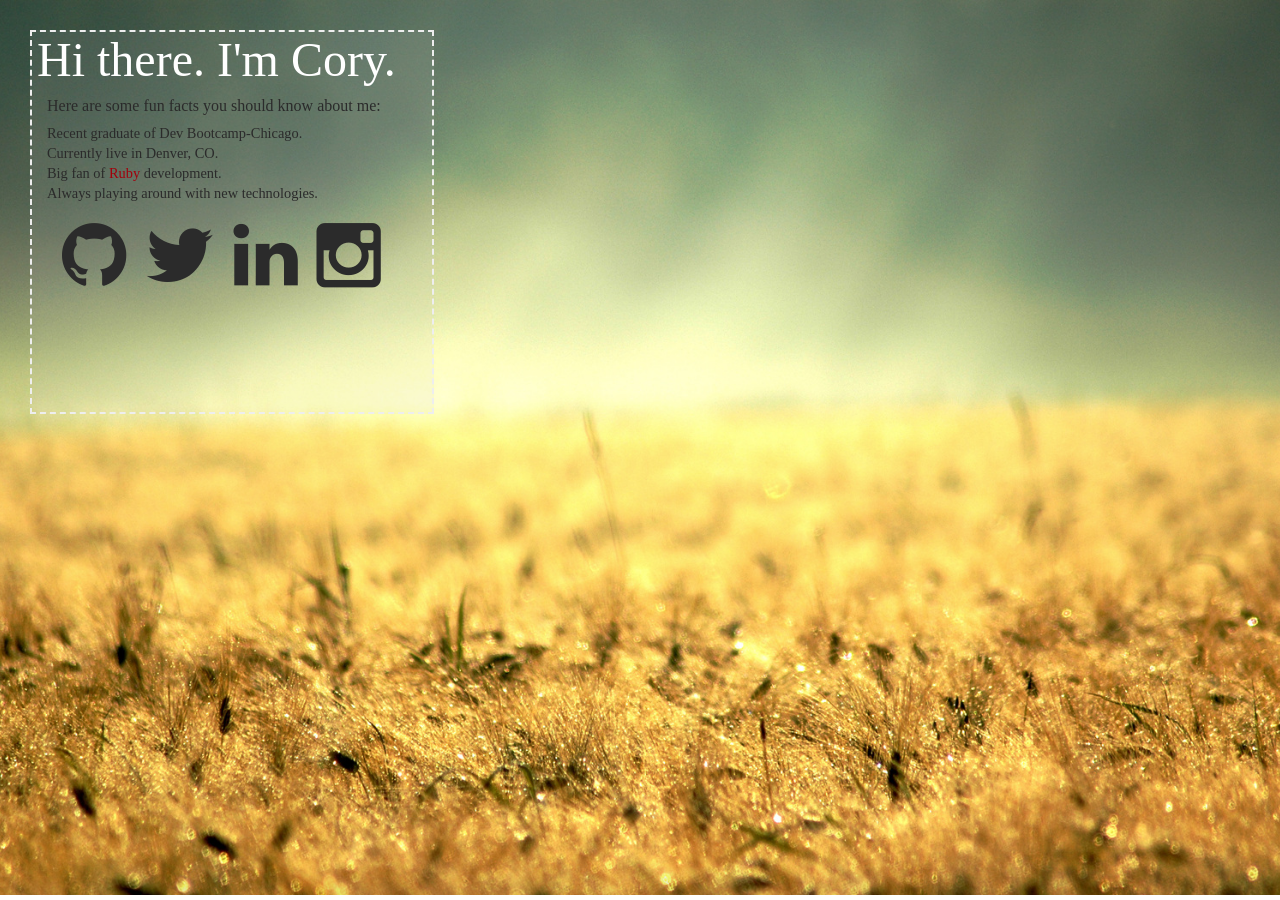
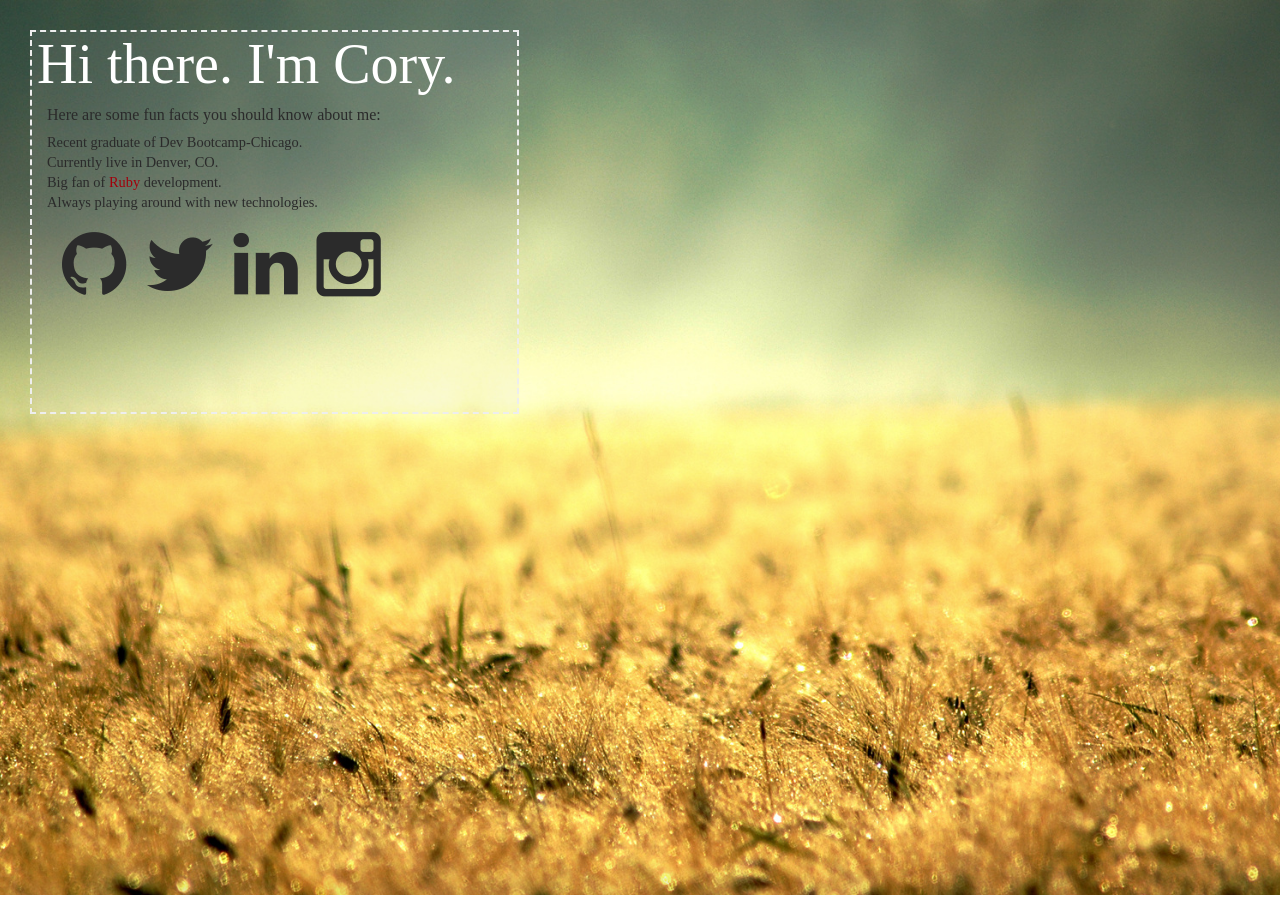
Before and after one commit to corywest/corywest.github.io, a Jekyll site: the page index.html, which Jekyll copies as it is, in a window 1280 px wide. Built offline with Jekyll 4.4.1, drawn with Linux system fonts in a browser that asks for light colours; Markdown is read by kramdown in place of the engine named in the settings.

Commit message:
Minor adjustments

```diff
--- a/css/main.css
+++ b/css/main.css
@@ -40,7 +40,7 @@ html {
 #background {
 	position: absolute;
 	height: 380px;
-	width: 400px;
+	width: 485px;
 	margin-top: 30px;
 	margin-left: 30px;
 	background-color: #eee;
@@ -52,7 +52,7 @@ html {
 h1 {
 	color: white;
 	font-family: Aleo;
-	font-size: 3em;
+	font-size: 3.5em;
 	margin-left: 5px;
 }
 
```
Also changed, not shown: 1 other file.
